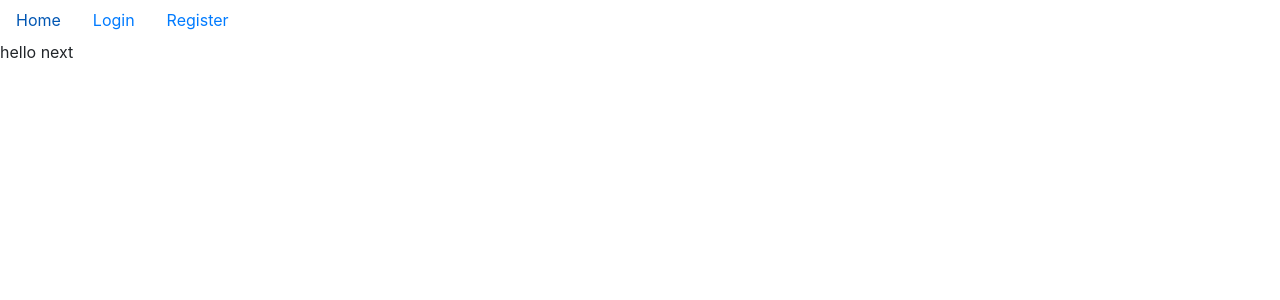
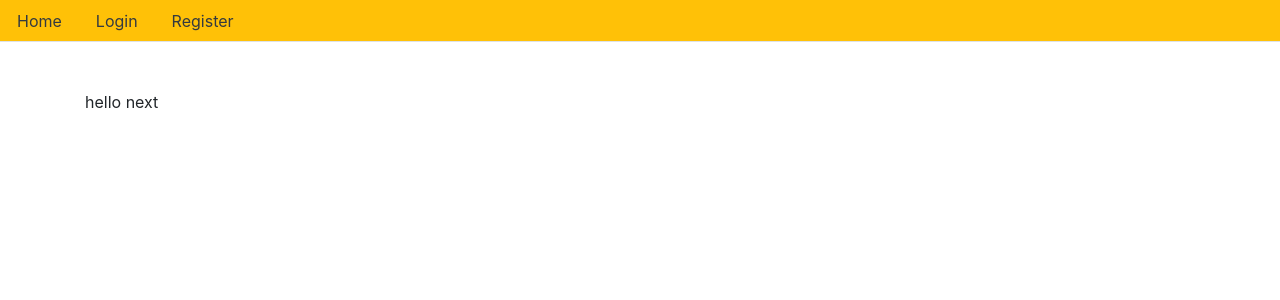
Before and after one commit to kyledaniels/React_Node_AWS, a Next.js app in the folder react_node-aws/: page / in a window 1280 px wide. Shown: the top 300 px of the page. Built offline with nearby package versions, Linux system fonts and the light colour scheme.

Commit message:
modified layout page

```diff
--- a/react_node-aws/components/layout.js
+++ b/react_node-aws/components/layout.js
@@ -13,17 +13,17 @@ const Layout = ({children})=>{
     );
 
     const nav = ()=>(
-<ul className="nav">
+<ul className="nav nav-tabs bg-warning">
     <li className="nav-item">
-        <a className="nav-link" href="">Home</a>
+        <a className="nav-link text-dark" href="">Home</a>
     </li>
 
     <li className="nav-item">
-        <a className="nav-link" href="">Login</a>
+        <a className="nav-link text-dark" href="">Login</a>
     </li>
 
     <li className="nav-item">
-        <a className="nav-link" href="">Register</a>
+        <a className="nav-link text-dark" href="">Register</a>
     </li>
 </ul>
     );
@@ -31,7 +31,7 @@ const Layout = ({children})=>{
 return (
 
 <React.Fragment>
-  {head()} {nav()} {children}
+  {head()} {nav()} <div className="container pt-5 pb-5">{children}</div>
 </React.Fragment>
 
     );
```
